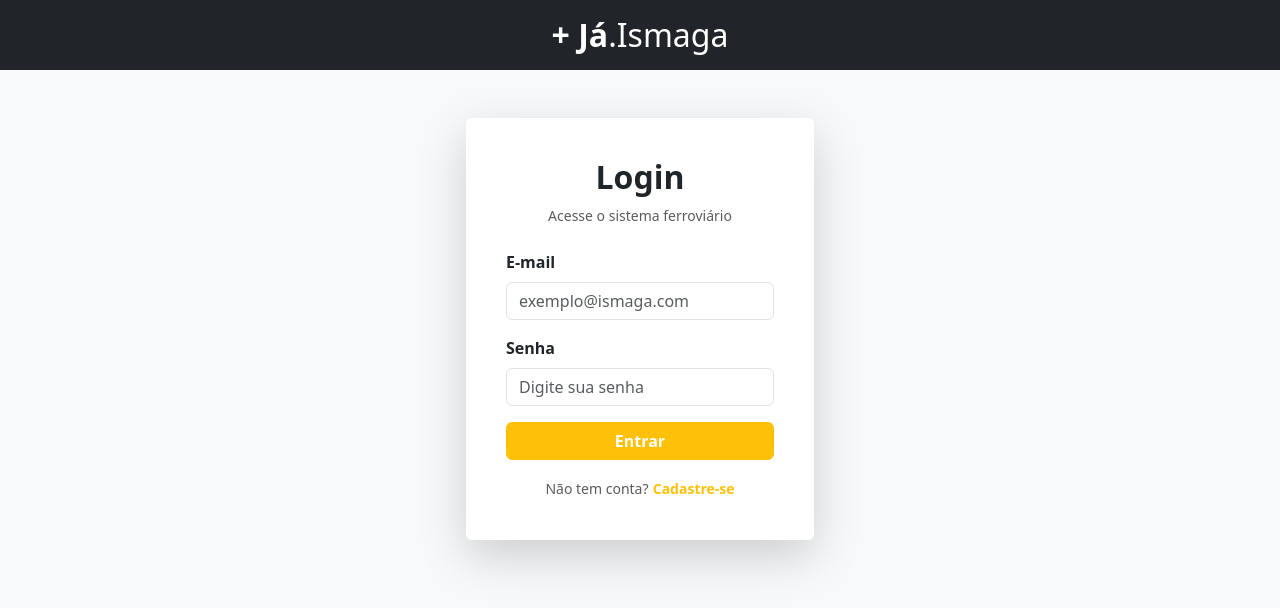
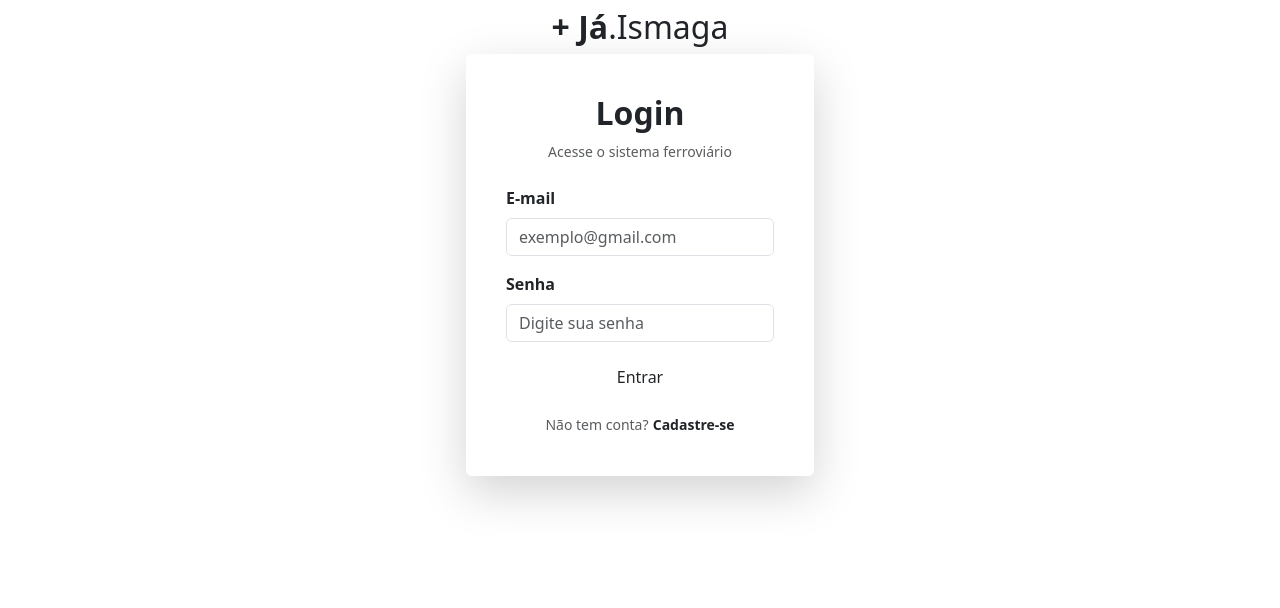
Before and after one commit to jaime168-arch/SA_1, a PHP site: page /login.php in a window 1280 px wide. Shown: the top 608 px of the page. Run offline with PHP 8.4, Linux system fonts and the light colour scheme.

Commit message:
login arrumado

```diff
--- a/public/login.php
+++ b/public/login.php
@@ -1,27 +1,20 @@
-<?php
-$tituloPagina = "Já Ismaga - Login";
-?>
-<!DOCTYPE html>
-<html lang="pt-br">
+<html lang="en">
 <head>
     <meta charset="UTF-8">
     <meta name="viewport" content="width=device-width, initial-scale=1.0">
-    <title><?php echo $tituloPagina; ?></title>
-    <!-- Bootstrap CSS -->
+    <title>Já Ismaga - Login</title>
     <link href="https://cdn.jsdelivr.net/npm/bootstrap@5.3.0/dist/css/bootstrap.min.css" rel="stylesheet">
-    <!-- Caminho relativo para a pasta de estilos -->
     <link rel="stylesheet" href="../styles/style.css">
 </head>
-<body class="bg-light">
+<body>
     <div class="main-container">
-        <!-- Topo da Aplicação -->
-        <nav class="navbar navbar-dark navbar-ismaga bg-dark py-3">
+        <nav class="navbar navbar-dark navbar-ismaga">
             <div class="container justify-content-center">
-                <h2 class="m-0 text-white"><strong>+ Já</strong>.Ismaga</h2>
+                <h2 class="m-0"><strong>+ Já</strong>.Ismaga</h2>
             </div>
         </nav>
 
-        <div class="login-wrapper mt-5">
+        <div class="login-wrapper">
             <div class="container">
                 <div class="row justify-content-center w-100 m-0">
                     <div class="col-12 col-sm-8 col-md-6 col-lg-4">
@@ -33,26 +26,25 @@ $tituloPagina = "Já Ismaga - Login";
                                     <p class="text-muted small">Acesse o sistema ferroviário</p>
                                 </div>
 
-                                <!-- Formulário estruturado com acao POST -->
-                                <form id="loginForm" action="login-valida.php" method="POST">
-                                    <div class="mb-3 text-start">
+                                <form id="loginForm">
+                                    <div class="mb-3">
                                         <label for="email" class="form-label fw-semibold">E-mail</label>
-                                        <input type="email" class="form-control" id="email" name="email" placeholder="exemplo@ismaga.com" required>
+                                        <input type="email" class="form-control" id="email" placeholder="exemplo@gmail.com" required>
                                     </div>
 
-                                    <div class="mb-3 text-start">
+                                    <div class="mb-3">
                                         <label for="password" class="form-label fw-semibold">Senha</label>
-                                        <input type="password" class="form-control" id="password" name="senha" placeholder="Digite sua senha" required>
+                                        <input type="password" class="form-control" id="password" placeholder="Digite sua senha" required>
                                     </div>
 
                                     <div class="d-grid gap-2 mb-3">
-                                        <button type="submit" class="btn btn-warning text-white fw-bold">Entrar</button>
+                                      <button type="submit" class="btn btn-ismaga">Entrar</button>
                                     </div>
                                 </form>
 
                                 <div class="text-center mt-3">
                                     <small class="text-muted">Não tem conta?</small>
-                                    <a href="cadastro.php" class="small fw-bold text-decoration-none text-warning">Cadastre-se</a>
+                                    <a href="cadastro.php" class="small fw-bold text-decoration-none" style="color: var(--laranja-ismaga);">Cadastre-se</a>
                                 </div>
                             </div>
                         </div>
@@ -63,7 +55,6 @@ $tituloPagina = "Já Ismaga - Login";
         </div>
     </div>
 
-    <!-- Bootstrap JS -->
     <script src="https://cdn.jsdelivr.net/npm/bootstrap@5.3.0/dist/js/bootstrap.bundle.min.js"></script>
 </body>
 </html>
```
